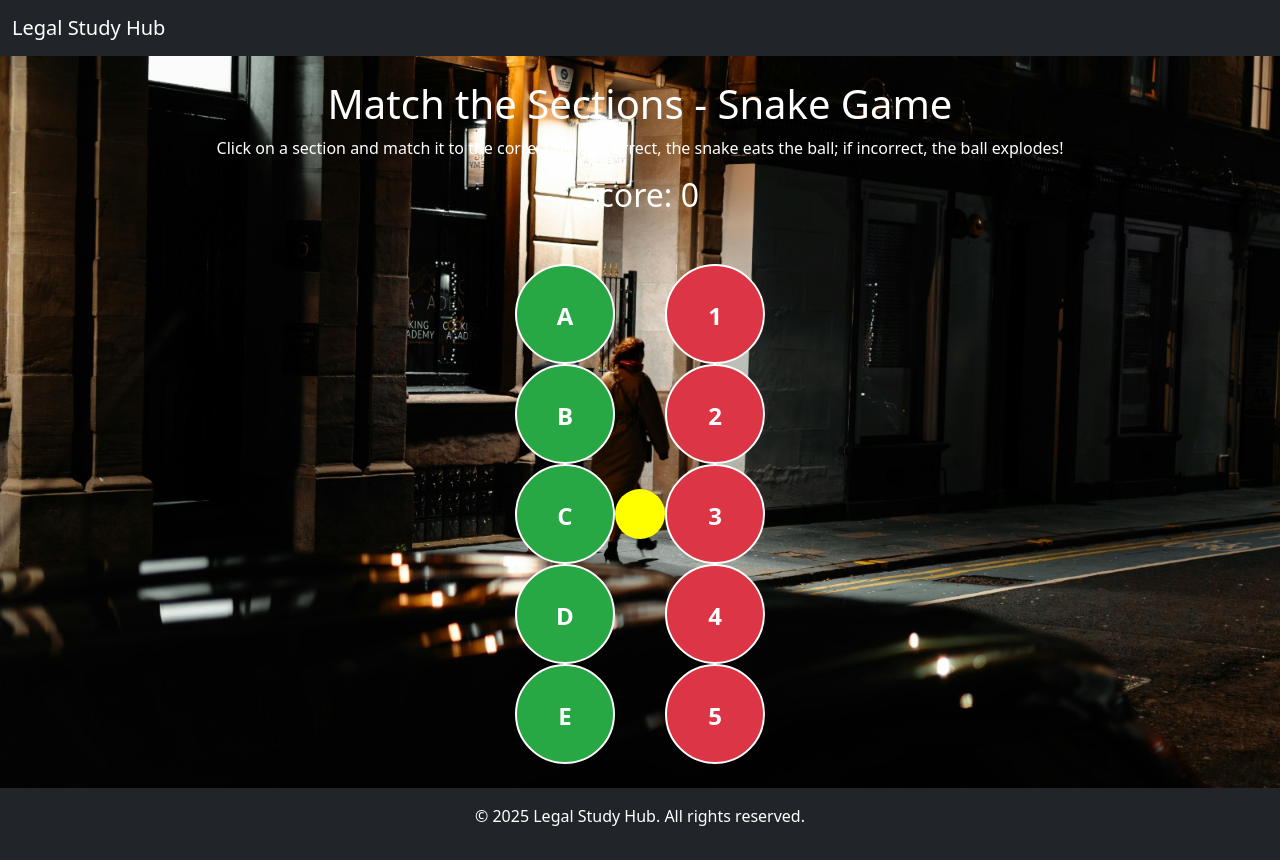
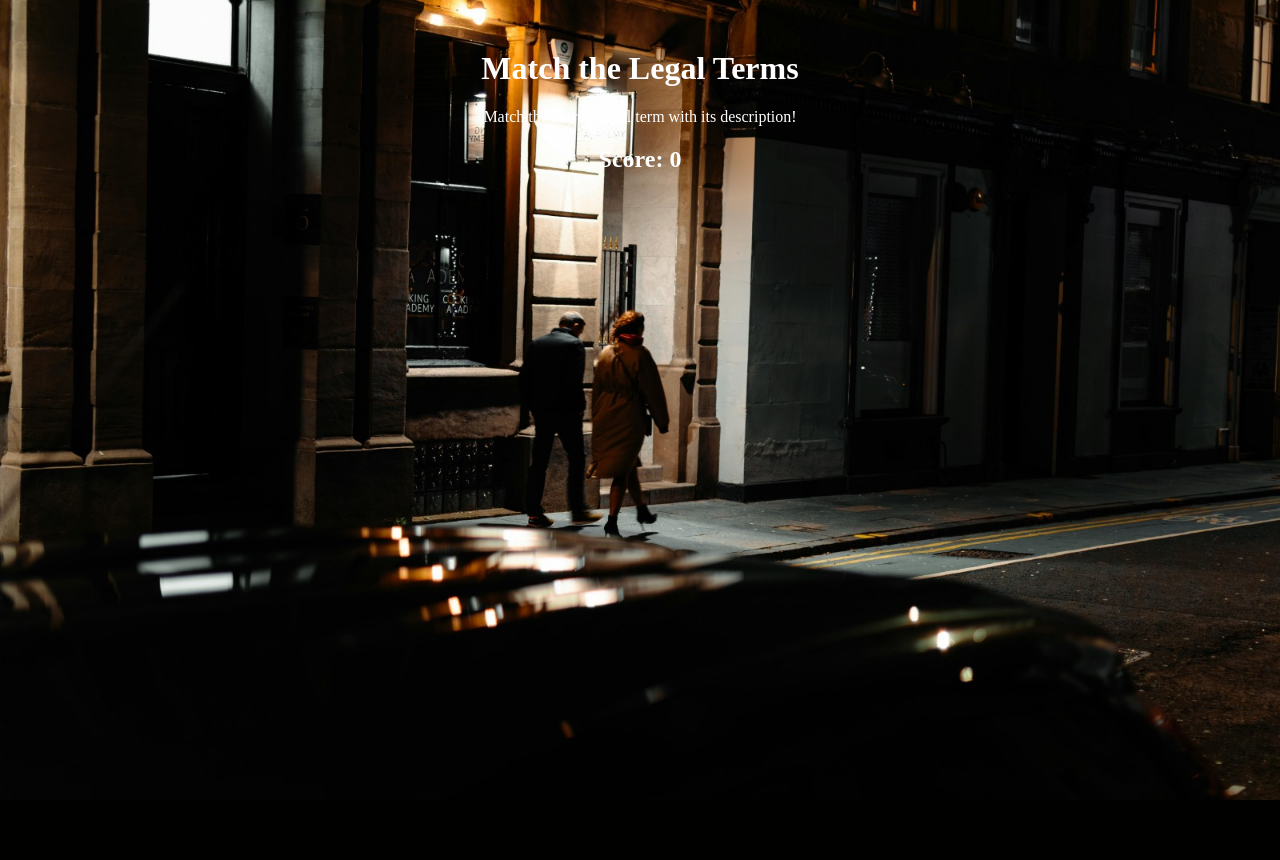
Before and after one commit to Notgamer07/Candy-Crush-P1, a Flask app: page /game in a window 1280 px wide. After the commit the page ends 800 px from the top, so only its background shows below. Run offline with Flask 3, Linux system fonts and the light colour scheme.

Commit message:
on the way to make sname animation

```diff
--- a/Static/script.js
+++ b/Static/script.js
@@ -57,3 +57,115 @@
         document.getElementById('message').innerText = "Error checking answer.";
     }
 }
+
+document.addEventListener("DOMContentLoaded", async () => {
+    const termsContainer = document.getElementById("terms-container");
+    const answersContainer = document.getElementById("answers-container");
+
+    if (!termsContainer || !answersContainer) {
+        console.error("Error: Game containers not found in the DOM.");
+        return;
+    }
+
+    const snake = document.getElementById("snake");
+    const explosion = document.getElementById("explosion");
+
+    let correctMatches = {}; // Stores correct answer mappings
+    let selectedTerm = null;
+
+    try {
+        // ✅ Fetch questions from API
+        let response = await fetch("/match_questions");
+        if (!response.ok) throw new Error("Failed to load questions");
+
+        let data = await response.json();
+        if (data.length === 0) throw new Error("No match questions found");
+
+        // ✅ Populate the terms and answers
+        data.forEach((item, index) => {
+            let term = document.createElement("div");
+            term.classList.add("section");
+            term.innerText = item.term;
+            term.dataset.match = item.answer; // Store correct answer
+            termsContainer.appendChild(term);
+
+            let answer = document.createElement("div");
+            answer.classList.add("ball");
+            answer.innerText = item.answer;
+            answer.dataset.id = index;
+            answersContainer.appendChild(answer);
+
+            correctMatches[item.term] = item.answer;
+        });
+        document.querySelectorAll(".section").forEach(section => {
+            section.addEventListener("click", function () {
+                selectedTerm = this.innerText;
+            });
+        });
+
+        document.querySelectorAll(".ball").forEach(ball => {
+            ball.addEventListener("click", function () {
+                if (!selectedTerm) return;
+
+                let selectedAnswer = this.innerText;
+                let correctAnswer = data.find(q => q.term === selectedTerm)?.answer;
+
+                if (selectedAnswer === correctAnswer) {
+                    this.style.visibility = "hidden"; // Hide correct answer
+                    document.getElementById("score").textContent++;
+                } else {
+                    alert("Wrong match!");
+                }
+
+                selectedTerm = null;
+            });
+        });
+    } catch (error) {
+        console.error("Error loading match questions:", error);
+        termsContainer.innerHTML = `<p class="error">Failed to load questions. Try again later.</p>`;
+        return; // Prevent further execution if data loading fails
+    }
+
+    // ✅ Event listener for selecting a term
+    document.querySelectorAll(".section").forEach(section => {
+        section.addEventListener("click", function() {
+            selectedTerm = this.innerText;
+        });
+    });
+
+    // ✅ Event listener for selecting an answer
+    document.querySelectorAll(".ball").forEach(ball => {
+        ball.addEventListener("click", function() {
+            if (!selectedTerm) return;
+
+            let selectedAnswer = this.innerText;
+
+            // Move the snake towards the selected ball
+            let ballRect = this.getBoundingClientRect();
+            snake.style.left = `${ballRect.left}px`;
+            snake.style.top = `${ballRect.top}px`;
+            snake.classList.remove("hidden");
+
+            if (correctMatches[selectedTerm] === selectedAnswer) {
+                // ✅ Correct Match: Snake Eats the Ball
+                setTimeout(() => {
+                    this.style.visibility = "hidden";
+                    document.getElementById("score").textContent++;
+                }, 500);
+            } else {
+                // ❌ Wrong Match: Snake & Ball Explode
+                explosion.classList.remove("hidden");
+                explosion.style.left = `${ballRect.left}px`;
+                explosion.style.top = `${ballRect.top}px`;
+
+                setTimeout(() => {
+                    this.style.visibility = "hidden";
+                    explosion.classList.add("hidden");
+                    snake.classList.add("hidden");
+                }, 500);
+            }
+
+            selectedTerm = null;  // Reset selection
+        });
+    });
+});
--- /dev/null
+++ b/Static/styles.css
@@ -0,0 +1,81 @@
+body {
+    background: url("../images/backweb1.jpg") no-repeat center center fixed;
+    background-size: cover;
+    color: white;
+    text-align: center;
+}
+
+.container {
+    margin-top: 50px;
+}
+
+.game-container {
+    display: flex;
+    justify-content: center;
+    align-items: center;
+    gap: 50px;
+    margin-top: 50px;
+    flex-wrap: wrap;
+}
+
+/* Legal Terms */
+.section {
+    width: 150px;
+    height: 50px;
+    background: #28a745;
+    color: white;
+    text-align: center;
+    font-size: 18px;
+    font-weight: bold;
+    line-height: 50px;
+    border-radius: 5px;
+    cursor: pointer;
+    transition: transform 0.3s;
+}
+
+.section:hover {
+    transform: scale(1.1);
+}
+
+/* Answer Balls */
+.ball {
+    width: 80px;
+    height: 80px;
+    background: #dc3545;
+    text-align: center;
+    font-size: 24px;
+    font-weight: bold;
+    line-height: 80px;
+    border-radius: 50%;
+    cursor: pointer;
+    transition: transform 0.3s;
+}
+
+.ball:hover {
+    transform: scale(1.1);
+}
+
+/* Snake */
+.snake {
+    width: 50px;
+    height: 50px;
+    background: yellow;
+    position: absolute;
+    left: 0;
+    bottom: 0;
+    border-radius: 50%;
+    transition: all 0.5s ease-in-out;
+    opacity: 0;
+}
+
+.hidden {
+    display: none;
+}
+
+/* Explosion Effect */
+#explosion {
+    position: absolute;
+    font-size: 40px;
+    color: red;
+    display: none;
+}
--- /dev/null
+++ b/data/match_questions.json
@@ -0,0 +1,6 @@
+[
+    {"term": "Habeas Corpus", "answer": "Produce the body"},
+    {"term": "Constitution of India", "answer": "Supreme law of India"},
+    {"term": "Fundamental Rights", "answer": "Guaranteed by Constitution"},
+    {"term": "Indian Penal Code", "answer": "Defines criminal offenses"}
+]
--- a/main.py
+++ b/main.py
@@ -47,5 +47,11 @@
 
     return jsonify({"result": result_text})
 
+@app.route("/match_questions")
+def get_match_questions():
+    with open("data/match_questions.json", "r") as file:
+        return jsonify(json.load(file))
+
+
 if __name__ == '__main__':
     app.run(debug=True)
--- a/template/game.html
+++ b/template/game.html
@@ -2,162 +2,38 @@
 <html lang="en">
 <head>
     <meta charset="UTF-8">
-    <meta name="viewport" content="width=device-width, initial-scale=1">
-    <title>Fun Game - Match the Sections</title>
-    <link href="https://cdn.jsdelivr.net/npm/bootstrap@5.3.0/dist/css/bootstrap.min.css" rel="stylesheet">
-    <script src="https://cdn.jsdelivr.net/npm/bootstrap@5.3.0/dist/js/bootstrap.bundle.min.js"></script>
-    <style>
-        body {
-            background: url('backweb.jpg') no-repeat center center fixed;
-            background-size: cover;
-            color: white;
-            text-align: center;
-        }
-        .game-container {
-            display: flex;
-            justify-content: center;
-            align-items: center;
-            gap: 50px;
-            margin-top: 50px;
-            flex-wrap: wrap;
-        }
-        .section, .ball {
-            width: 100px;
-            height: 100px;
-            border: 2px solid white;
-            text-align: center;
-            font-size: 24px;
-            font-weight: bold;
-            line-height: 100px;
-            cursor: pointer;
-            border-radius: 50%;
-            transition: transform 0.3s;
-        }
-        .section { background: #28a745; }
-        .ball { background: #dc3545; position: relative; }
-        .section:hover, .ball:hover { transform: scale(1.1); }
-
-        /* Snake Styling */
-        .snake {
-            width: 50px;
-            height: 50px;
-            background: yellow;
-            position: absolute;
-            border-radius: 50%;
-            transition: all 0.5s ease-in-out;
-        }
-
-        /* Explosion Animation for Incorrect Match */
-        @keyframes explode {
-            0% { transform: scale(1); opacity: 1; }
-            50% { transform: scale(1.5); opacity: 0.5; }
-            100% { transform: scale(2); opacity: 0; }
-        }
-        .explode {
-            animation: explode 0.5s ease-out;
-        }
-    </style>
+    <meta name="viewport" content="width=device-width, initial-scale=1.0">
+    <title>Legal Match Game</title>
+    <link rel="stylesheet" href="{{ url_for('static', filename='styles.css') }}">
 </head>
 <body>
-    <!-- Navbar -->
-    <nav class="navbar navbar-expand-lg navbar-dark bg-dark">
-        <div class="container-fluid">
-            <a class="navbar-brand" href="index.html">Legal Study Hub</a>
-        </div>
-    </nav>
+    <div class="container">
+        <h1>Match the Legal Terms</h1>
+        <p>Match the correct legal term with its description!</p>
 
-    <!-- Game Title -->
-    <h1 class="mt-4">Match the Sections - Snake Game</h1>
-    <p>Click on a section and match it to the correct ball. If correct, the snake eats the ball; if incorrect, the ball explodes!</p>
+        <!-- Score Display -->
+        <h2>Score: <span id="score">0</span></h2>
 
-    <!-- Game Score -->
-    <h2>Score: <span id="score">0</span></h2>
+        <!-- Game Board -->
+        <div class="game-container">
+            <!-- Legal Terms (Left Side) -->
+            <div class="sections" id="terms-container">
+                <!-- Terms will be inserted dynamically -->
+            </div>
 
-    <!-- Game Area -->
-    <div class="game-container">
-        <!-- Sections (Snake) -->
-        <div class="sections">
-            <div class="section" id="A">A</div>
-            <div class="section" id="B">B</div>
-            <div class="section" id="C">C</div>
-            <div class="section" id="D">D</div>
-            <div class="section" id="E">E</div>
-        </div>
+            <!-- Snake (Hidden by Default) -->
+            <div id="snake" class="snake hidden"></div>
 
-        <!-- Snake -->
-        <div id="snake" class="snake"></div>
-
-        <!-- Balls (Answers) -->
-        <div class="balls">
-            <div class="ball" id="1">1</div>
-            <div class="ball" id="2">2</div>
-            <div class="ball" id="3">3</div>
-            <div class="ball" id="4">4</div>
-            <div class="ball" id="5">5</div>
+            <!-- Answer Options (Right Side) -->
+            <div class="balls" id="answers-container">
+                <!-- Answers will be inserted dynamically -->
+            </div>
         </div>
     </div>
 
-    <!-- JavaScript for Game Logic -->
-    <script>
-        let correctMatches = { "A": "1", "B": "2", "C": "3", "D": "4", "E": "5" };
-        let selectedSection = null;
-        let score = 0;
-        let snake = document.getElementById('snake');
+    <!-- Explosion Effect (Hidden Initially) -->
+    <div id="explosion" class="hidden">💥</div>
 
-        // Selecting a section (snake movement start point)
-        document.querySelectorAll('.section').forEach(section => {
-            section.addEventListener('click', function() {
-                selectedSection = this.id;
-                console.log("Selected Section: " + selectedSection);
-
-                // Move snake to selected section
-                let sectionPos = this.getBoundingClientRect();
-                snake.style.left = sectionPos.left + "px";
-                snake.style.top = sectionPos.top + "px";
-            });
-        });
-
-        // Selecting a ball (answer check)
-        document.querySelectorAll('.ball').forEach(ball => {
-            ball.addEventListener('click', function() {
-                if (selectedSection) {
-                    let ballId = this.id;
-                    console.log("Selected Ball: " + ballId);
-
-                    if (correctMatches[selectedSection] === ballId) {
-                        // Move Snake to Ball
-                        let ballPos = this.getBoundingClientRect();
-                        snake.style.left = ballPos.left + "px";
-                        snake.style.top = ballPos.top + "px";
-
-                        // Increase Score
-                        score++;
-                        document.getElementById('score').textContent = score;
-
-                        // Remove Ball
-                        setTimeout(() => {
-                            this.style.visibility = "hidden";
-                        }, 500);
-
-                        alert("Correct! The snake ate the ball!");
-                    } else {
-                        // Wrong answer - Ball Explodes
-                        this.classList.add('explode');
-                        setTimeout(() => {
-                            this.style.visibility = "hidden";
-                        }, 500);
-
-                        alert("Wrong match! The ball exploded!");
-                    }
-                    selectedSection = null;
-                }
-            });
-        });
-    </script>
-
-    <!-- Footer -->
-    <footer class="bg-dark text-white text-center py-3 mt-4">
-        <p>&copy; 2025 Legal Study Hub. All rights reserved.</p>
-    </footer>
+    <script src="{{ url_for('static', filename='script.js') }}" defer></script>
 </body>
 </html>
```
Also changed, not shown: template/index.html (+4 -4 lines), Static/images/1.png (renamed from Static/1.png.png), Static/images/Lawyer-Legal.jpg (renamed from Static/Lawyer-Legal.jpg), Static/images/backweb.jpg (renamed from Static/backweb.jpg), Static/images/backweb1.jpg (added), 2 other files.
